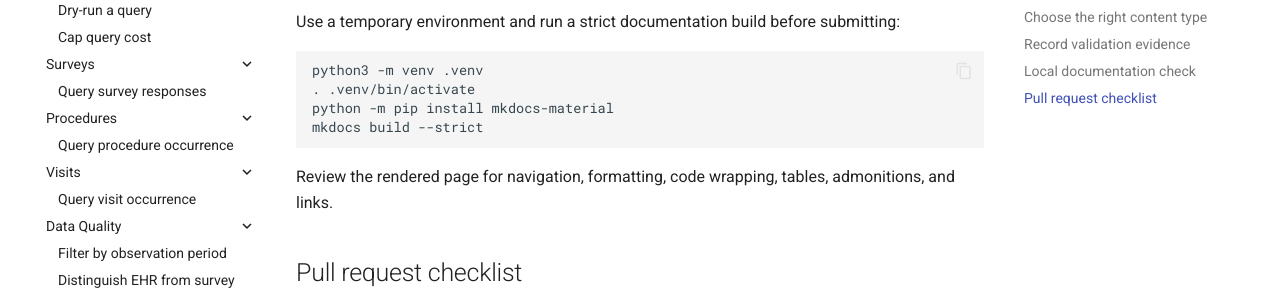
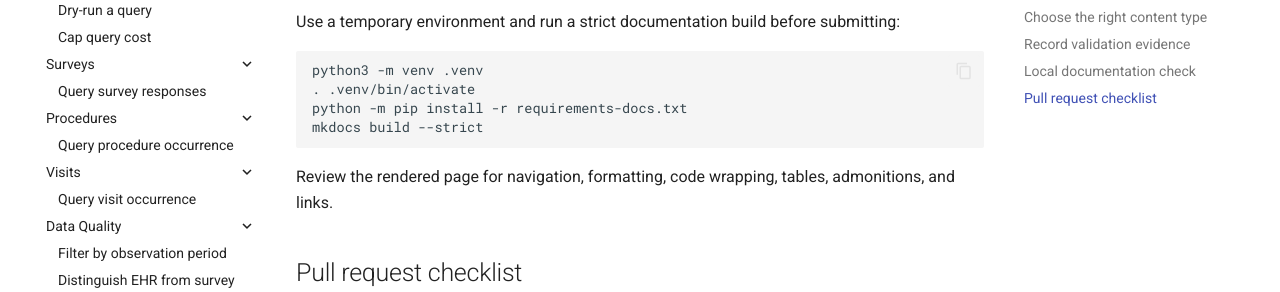
Before and after one commit to Huang-lab/AOU_research_primer, an MkDocs documentation site: the page built from docs/contributing.md, in a window 1280 px wide and 900 px high, scrolled down 1962 px. Shown: the part 172-464 px from the top of the window. Built offline with MkDocs 1.6.1 and Material for MkDocs 9.7.7, drawn with Linux system fonts in a browser that asks for light colours; comment, search, counter and statistics services are not loaded.

````diff
--- a/docs/contributing.md
+++ b/docs/contributing.md
@@ -68,7 +68,7 @@ Use a temporary environment and run a strict documentation build before submitti
 ```bash
 python3 -m venv .venv
 . .venv/bin/activate
-python -m pip install mkdocs-material
+python -m pip install -r requirements-docs.txt
 mkdocs build --strict
 ```
 
--- /dev/null
+++ b/requirements-docs.txt
@@ -0,0 +1 @@
+mkdocs-material==9.7.7
````
Also changed, not shown: CONTRIBUTING.md (+1 -1 lines), 1 other file.
